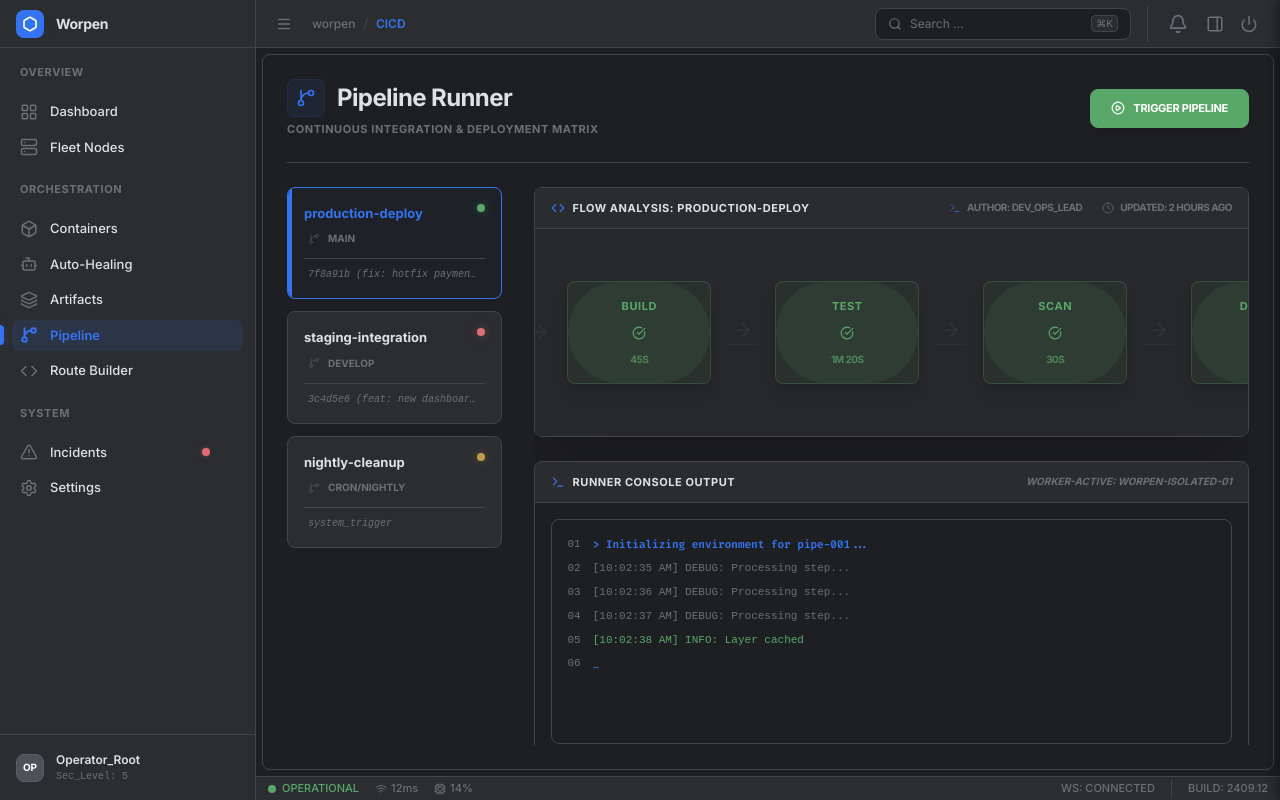
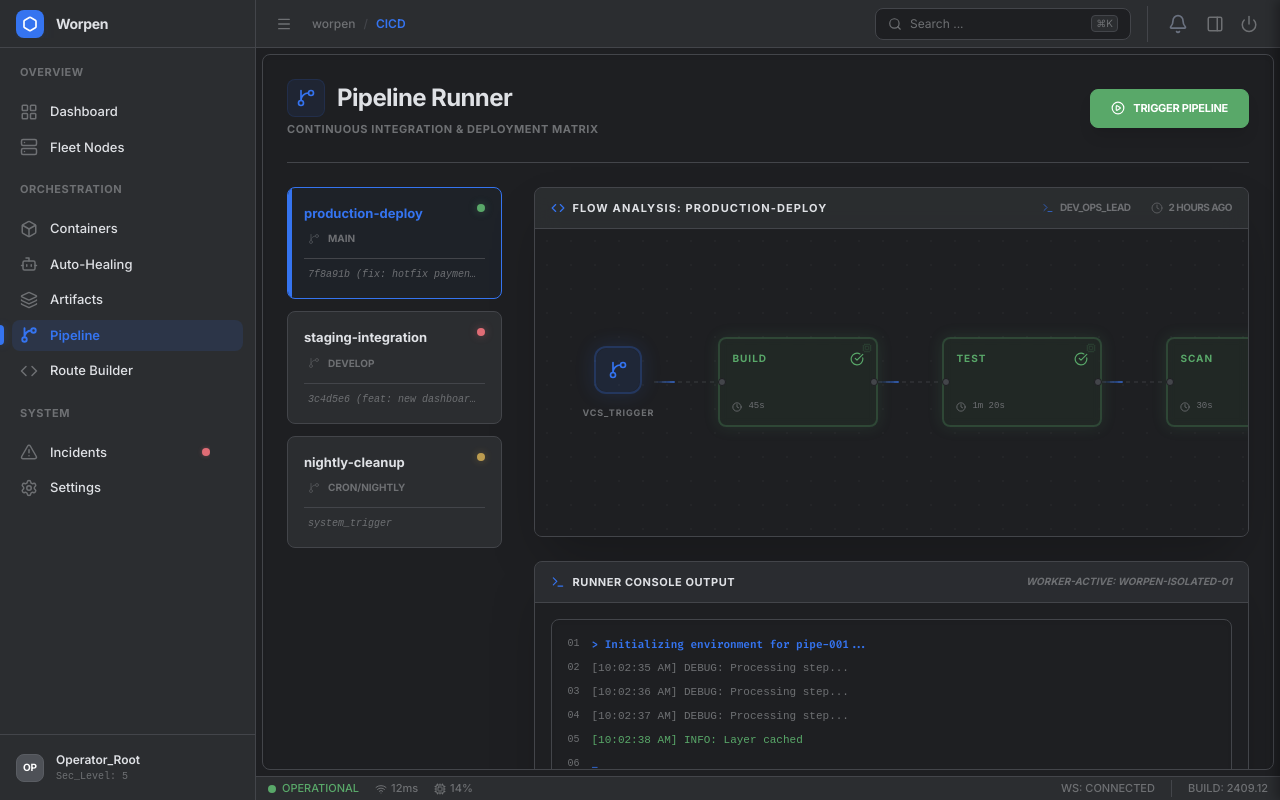
Before and after one commit to matinsanei/worpen, a React (Vite) app: page /pipeline in a window 1280 px wide. Built offline with nearby package versions, Linux system fonts and the light colour scheme; a web font is replaced by a local one.

Commit message:
Update project files

```diff
--- a/App.tsx
+++ b/App.tsx
@@ -169,7 +169,7 @@ const AppContent: React.FC = () => {
         </header>
 
         {/* VIEWPORT */}
-        <main className="flex-1 overflow-y-auto custom-scrollbar relative bg-[#1e1f22] m-1.5 rounded-[var(--radius)] border border-[#43454a] shadow-inner overflow-x-hidden">
+        <main className={`flex-1 ${['/', '/pipeline', '/artifacts'].includes(location.pathname) ? 'overflow-y-auto' : 'overflow-hidden'} custom-scrollbar relative bg-[#1e1f22] m-1.5 rounded-[var(--radius)] border border-[#43454a] shadow-inner overflow-x-hidden`}>
           <AnimatePresence mode="wait">
             <PageTransition key={location.pathname} className="h-full">
               <Routes location={location}>
--- a/views/CicdView.tsx
+++ b/views/CicdView.tsx
@@ -3,51 +3,108 @@ import React, { useState, useEffect, useRef } from 'react';
 import { TerminalFrame } from '../components/TerminalFrame';
 import { MOCK_PIPELINES } from '../constants';
 import { Pipeline, PipelineStage } from '../types';
-import { GitBranch, PlayCircle, Clock, CheckCircle, XCircle, Loader2, ArrowRight, Terminal, Code } from 'lucide-react';
+import { GitBranch, PlayCircle, Clock, CheckCircle, XCircle, Loader2, ArrowRight, Terminal, Code, Cpu, Activity, ShieldCheck } from 'lucide-react';
 
 interface StageNodeProps {
   stage: PipelineStage;
-  isLast: boolean;
+  index: number;
 }
 
-const StageNode: React.FC<StageNodeProps> = ({ stage, isLast }) => {
-  const getStatusColor = (s: string) => {
+const StageNode: React.FC<StageNodeProps> = ({ stage, index }) => {
+  const getStatusStyles = (s: string) => {
     switch (s) {
-      case 'SUCCESS': return 'border-[#59a86940] text-[#59a869] bg-[#59a86910]';
-      case 'FAILED': return 'border-[#e06c7540] text-[#e06c75] bg-[#e06c7510]';
-      case 'RUNNING': return 'border-[#f2c55c40] text-[#f2c55c] bg-[#f2c55c10] animate-pulse';
-      default: return 'border-[#43454a] text-[#6e7073] bg-[#2b2d30]';
+      case 'SUCCESS': return {
+        border: 'border-[#59a86940]',
+        text: 'text-[#59a869]',
+        bg: 'bg-[#59a86910]',
+        glow: 'shadow-[0_0_15px_rgba(89,168,105,0.15)]',
+        icon: <CheckCircle size={14} className="text-[#59a869]" />
+      };
+      case 'FAILED': return {
+        border: 'border-[#e06c7540]',
+        text: 'text-[#e06c75]',
+        bg: 'bg-[#e06c7510]',
+        glow: 'shadow-[0_0_15px_rgba(224,108,117,0.15)]',
+        icon: <XCircle size={14} className="text-[#e06c75]" />
+      };
+      case 'RUNNING': return {
+        border: 'border-[#f2c55c60]',
+        text: 'text-[#f2c55c]',
+        bg: 'bg-[#f2c55c05]',
+        glow: 'shadow-[0_0_20px_rgba(242,197,92,0.2)]',
+        icon: <Loader2 size={14} className="text-[#f2c55c] animate-spin" />
+      };
+      default: return {
+        border: 'border-[#43454a]',
+        text: 'text-[#6e7073]',
+        bg: 'bg-[#2b2d3080]',
+        glow: '',
+        icon: <Activity size={14} className="text-[#6e7073]" />
+      };
     }
   };
 
-  const getIcon = (s: string) => {
-    switch (s) {
-      case 'SUCCESS': return <CheckCircle size={14} />;
-      case 'FAILED': return <XCircle size={14} />;
-      case 'RUNNING': return <Loader2 size={14} className="animate-spin" />;
-      default: return <div className="w-3 h-3 rounded-full border border-gray-600"></div>;
-    }
-  };
+  const styles = getStatusStyles(stage.status);
 
   return (
-    <div className="flex items-center">
-      <div className={`w-36 p-4 rounded-[var(--radius)] border ${getStatusColor(stage.status)} flex flex-col items-center gap-3 relative group cursor-pointer hover:scale-105 transition-all shadow-lg`}>
-        <div className="text-[11px] font-bold uppercase tracking-wider">{stage.name}</div>
-        <div className="p-2 rounded-full bg-current opacity-10 absolute inset-0 pointer-events-none"></div>
-        {getIcon(stage.status)}
-        <div className="text-[10px] font-bold opacity-70 uppercase tracking-tighter">{stage.duration}</div>
+    <div className="relative group flex flex-col items-center">
+      {/* Connection Point Left */}
+      <div className="absolute left-0 top-1/2 -translate-y-1/2 w-2 h-2 rounded-full bg-[#43454a] z-10 border border-[#1e1f22]"></div>
+
+      <div className={`w-40 min-h-[90px] p-3 rounded-lg border-2 ${styles.border} ${styles.bg} ${styles.glow} flex flex-col justify-between items-start gap-2 relative transition-all duration-300 group-hover:scale-[1.02] group-hover:border-opacity-100 backdrop-blur-sm`}>
+        <div className="flex justify-between items-center w-full">
+          <span className={`text-[10px] font-black uppercase tracking-[0.1em] ${styles.text}`}>
+            {stage.name}
+          </span>
+          {styles.icon}
+        </div>
+
+        <div className="w-full space-y-2">
+          <div className="flex items-center gap-1.5 text-[9px] font-mono text-[#6e7073]">
+            <Clock size={10} />
+            {stage.duration}
+          </div>
+        </div>
+
+        {stage.status === 'RUNNING' && (
+          <div className="w-full h-1 bg-[#43454a]/30 rounded-full overflow-hidden mt-1">
+            <div className="h-full bg-[#f2c55c] animate-[loading-bar_1.5s_infinite_linear] w-1/3 shadow-[0_0_8px_rgba(242,197,92,0.5)]"></div>
+          </div>
+        )}
+
+        {/* Technical accents */}
+        <div className="absolute top-0 right-0 p-1 opacity-20">
+          <Cpu size={10} className={styles.text} />
+        </div>
 
         {/* Tooltip */}
-        <div className="absolute -bottom-10 left-1/2 -translate-x-1/2 bg-[#2b2d30] border border-[#43454a] text-[10px] font-bold text-[#dfe1e5] px-2.5 py-1.5 opacity-0 group-hover:opacity-100 transition-all z-20 whitespace-nowrap rounded shadow-2xl pointer-events-none">
+        <div className="absolute -bottom-12 left-1/2 -translate-x-1/2 bg-[#2b2d30] border border-[#43454a] text-[9px] font-mono text-[#dfe1e5] px-2 py-1 opacity-0 group-hover:opacity-100 transition-all z-20 whitespace-nowrap rounded shadow-2xl pointer-events-none translate-y-2 group-hover:translate-y-0">
           ID: {stage.id} // STATUS: {stage.status}
         </div>
       </div>
-      {!isLast && (
-        <div className="px-4 text-[#43454a] flex flex-col items-center gap-1">
-          <ArrowRight size={20} className="opacity-50" />
-          <div className="w-8 h-[1px] bg-[#43454a] opacity-30"></div>
-        </div>
-      )}
+
+      {/* Connection Point Right */}
+      <div className="absolute right-0 top-1/2 -translate-y-1/2 w-2 h-2 rounded-full bg-[#43454a] z-10 border border-[#1e1f22]"></div>
+    </div>
+  );
+};
+
+const ConnectingLine = ({ isFirst = false }: { isFirst?: boolean }) => {
+  return (
+    <div className="relative w-16 h-10 flex items-center justify-center">
+      <svg width="64" height="40" viewBox="0 0 64 40" fill="none" xmlns="http://www.w3.org/2000/svg" className="absolute inset-0 overflow-visible">
+        <path d="M0 20H64" stroke="#43454a" strokeWidth="2" strokeDasharray="4 4" className="opacity-40" />
+        <path d="M0 20H64" stroke="url(#flowGradient)" strokeWidth="2" strokeDasharray="20 44" strokeLinecap="round">
+          <animate attributeName="stroke-dashoffset" from="64" to="0" dur="2s" repeatCount="indefinite" />
+        </path>
+        <defs>
+          <linearGradient id="flowGradient" x1="0" y1="0" x2="64" y2="0" gradientUnits="userSpaceOnUse">
+            <stop stopColor="#3574f0" stopOpacity="0" />
+            <stop offset="0.5" stopColor="#3574f0" />
+            <stop offset="1" stopColor="#3574f0" stopOpacity="0" />
+          </linearGradient>
+        </defs>
+      </svg>
     </div>
   );
 };
@@ -84,7 +141,7 @@ const ConsoleLog = ({ pipelineId }: { pipelineId: string }) => {
         const isInit = l.includes('Initializing');
         return (
           <div key={i} className="flex gap-3 leading-relaxed">
-            <span className="text-[#6e7073] select-none">{(i + 1).toString().padStart(2, '0')}</span>
+            <span className="text-[#6e7073] select-none text-[10px]">{(i + 1).toString().padStart(2, '0')}</span>
             <span className={`
                           ${isInfo ? 'text-[#59a869]' : isDebug ? 'text-[#6e7073]' : isInit ? 'text-[#3574f0] font-bold' : ''}
                       `}>{l}</span>
@@ -92,7 +149,7 @@ const ConsoleLog = ({ pipelineId }: { pipelineId: string }) => {
         );
       })}
       <div className="flex gap-3 items-center">
-        <span className="text-[#6e7073] select-none">{(logs.length + 1).toString().padStart(2, '0')}</span>
+        <span className="text-[#6e7073] select-none text-[10px]">{(logs.length + 1).toString().padStart(2, '0')}</span>
         <span className="animate-pulse text-[#3574f0] font-bold">_</span>
       </div>
     </div>
@@ -109,7 +166,7 @@ export const CicdView: React.FC = () => {
   };
 
   return (
-    <div className="h-full p-6 flex flex-col gap-6 max-w-[1600px] mx-auto overflow-hidden">
+    <div className="min-h-full p-6 flex flex-col gap-6 max-w-[1600px] mx-auto">
       {/* Header */}
       <div className="flex flex-col md:flex-row md:items-center justify-between gap-4 border-b border-[#43454a] pb-6">
         <div>
@@ -169,40 +226,54 @@ export const CicdView: React.FC = () => {
         </div>
 
         {/* Main Content */}
-        <div className="lg:col-span-9 flex flex-col gap-6 overflow-hidden">
+        <div className="lg:col-span-9 flex flex-col gap-6">
           {/* Pipeline Visualizer */}
-          <div className="jb-card flex flex-col min-h-[250px] shadow-2xl">
-            <div className="flex items-center justify-between px-4 py-3 border-b border-[#43454a] bg-[#2b2d30]/50">
+          <div className="jb-card flex flex-col min-h-[350px] shadow-2xl overflow-hidden group">
+            <div className="flex items-center justify-between px-4 py-3 border-b border-[#43454a] bg-[#2b2d30]/80 backdrop-blur-md z-10">
               <div className="flex items-center gap-2">
                 <Code size={14} className="text-[#3574f0]" />
-                <span className="text-[11px] font-bold text-[#dfe1e5] uppercase tracking-wider">Flow Analysis: {selectedPipeline.name}</span>
+                <span className="text-[11px] font-black text-[#dfe1e5] uppercase tracking-widest">Flow Analysis: {selectedPipeline.name}</span>
               </div>
               <div className="flex gap-5 text-[10px] font-bold text-[#6e7073] uppercase tracking-tighter">
-                <span className="flex items-center gap-1.5"><Terminal size={12} className="text-[#3574f0] opacity-70" /> AUTHOR: {selectedPipeline.author}</span>
-                <span className="flex items-center gap-1.5"><Clock size={12} className="opacity-70" /> UPDATED: {selectedPipeline.lastRun}</span>
+                <span className="flex items-center gap-1.5"><Terminal size={12} className="text-[#3574f0] opacity-70" /> {selectedPipeline.author}</span>
+                <span className="flex items-center gap-1.5"><Clock size={12} className="opacity-70" /> {selectedPipeline.lastRun}</span>
               </div>
             </div>
 
-            <div className="flex-1 flex items-center justify-center p-8 bg-[#1e1f22]/30 overflow-x-auto custom-scrollbar">
-              <div className="flex items-center">
-                {/* Start Node */}
-                <div className="mr-6 flex flex-col items-center gap-2">
-                  <div className="w-10 h-10 rounded-full border-2 border-[#43454a] flex items-center justify-center text-[#3574f0] bg-[#3574f010] shadow-xl">
-                    <GitBranch size={18} />
+            <div className="flex-1 relative bg-[#1e1f22] overflow-x-auto custom-scrollbar">
+              {/* Background Grid Pattern */}
+              <div className="absolute inset-0 opacity-[0.03] pointer-events-none"
+                style={{ backgroundImage: 'radial-gradient(#dfe1e5 1px, transparent 1px)', backgroundSize: '24px 24px' }}></div>
+
+              <div className="absolute inset-0 flex items-center justify-center min-w-fit p-12">
+                <div className="flex items-center">
+                  {/* Source Node */}
+                  <div className="flex flex-col items-center gap-3">
+                    <div className="w-12 h-12 rounded-xl border-2 border-[#3574f040] bg-[#3574f010] flex items-center justify-center text-[#3574f0] shadow-[0_0_20px_rgba(53,116,240,0.15)] relative group/source">
+                      <GitBranch size={20} />
+                      <div className="absolute inset-0 rounded-xl bg-[#3574f010] animate-pulse pointer-events-none"></div>
+                    </div>
+                    <span className="text-[9px] font-black text-[#6e7073] uppercase tracking-widest">vcs_trigger</span>
                   </div>
-                  <span className="text-[10px] font-bold text-[#6e7073] uppercase tracking-widest">Git Push</span>
+
+                  <ConnectingLine isFirst={true} />
+
+                  {selectedPipeline.stages.map((stage, idx) => (
+                    <React.Fragment key={stage.id}>
+                      <StageNode stage={stage} index={idx} />
+                      {idx < selectedPipeline.stages.length - 1 && <ConnectingLine />}
+                    </React.Fragment>
+                  ))}
+
+                  {/* Output Node */}
+                  <ConnectingLine />
+                  <div className="flex flex-col items-center gap-3">
+                    <div className="w-12 h-12 rounded-xl border-2 border-[#59a86940] bg-[#59a86910] flex items-center justify-center text-[#59a869] shadow-[0_0_20px_rgba(89,168,105,0.15)] relative">
+                      <ShieldCheck size={20} />
+                    </div>
+                    <span className="text-[9px] font-black text-[#6e7073] uppercase tracking-widest">ready_prod</span>
+                  </div>
                 </div>
-                <div className="px-4 text-[#43454a]">
-                  <ArrowRight size={24} className="opacity-30" />
-                </div>
-
-                {selectedPipeline.stages.map((stage, idx) => (
-                  <StageNode
-                    key={stage.id}
-                    stage={stage}
-                    isLast={idx === selectedPipeline.stages.length - 1}
-                  />
-                ))}
               </div>
             </div>
           </div>
@@ -227,6 +298,14 @@ export const CicdView: React.FC = () => {
         </div>
 
       </div>
+
+      <style dangerouslySetInnerHTML={{
+        __html: `
+                @keyframes loading-bar {
+                    0% { transform: translateX(-100%); }
+                    100% { transform: translateX(300%); }
+                }
+            `}} />
     </div>
   );
 };
--- a/views/DependencyView.tsx
+++ b/views/DependencyView.tsx
@@ -32,7 +32,7 @@ export const DependencyView: React.FC = () => {
     };
 
     return (
-        <div className="h-full p-6 flex flex-col gap-6 max-w-[1600px] mx-auto overflow-hidden">
+        <div className="min-h-full p-6 flex flex-col gap-6 max-w-[1600px] mx-auto">
             {/* Header */}
             <div className="flex flex-col md:flex-row md:items-center justify-between gap-4 border-b border-[#43454a] pb-6">
                 <div>
@@ -64,7 +64,7 @@ export const DependencyView: React.FC = () => {
                 </div>
             </div>
 
-            <div className="grid grid-cols-1 lg:grid-cols-3 gap-4 h-full min-h-0">
+            <div className="grid grid-cols-1 lg:grid-cols-3 gap-4">
 
                 {/* Left: Global Cache Pool */}
                 <div className="lg:col-span-4 h-full">
```
